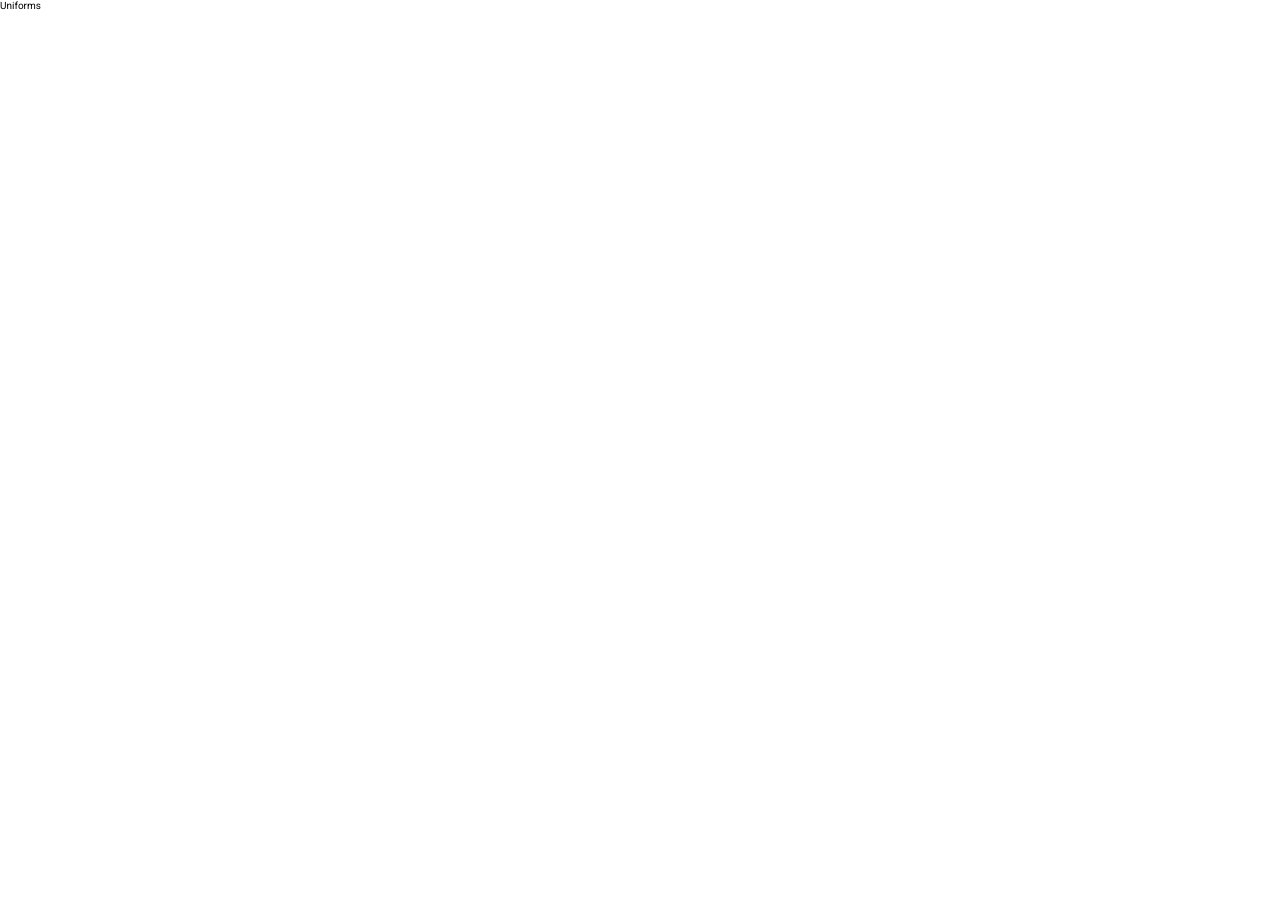
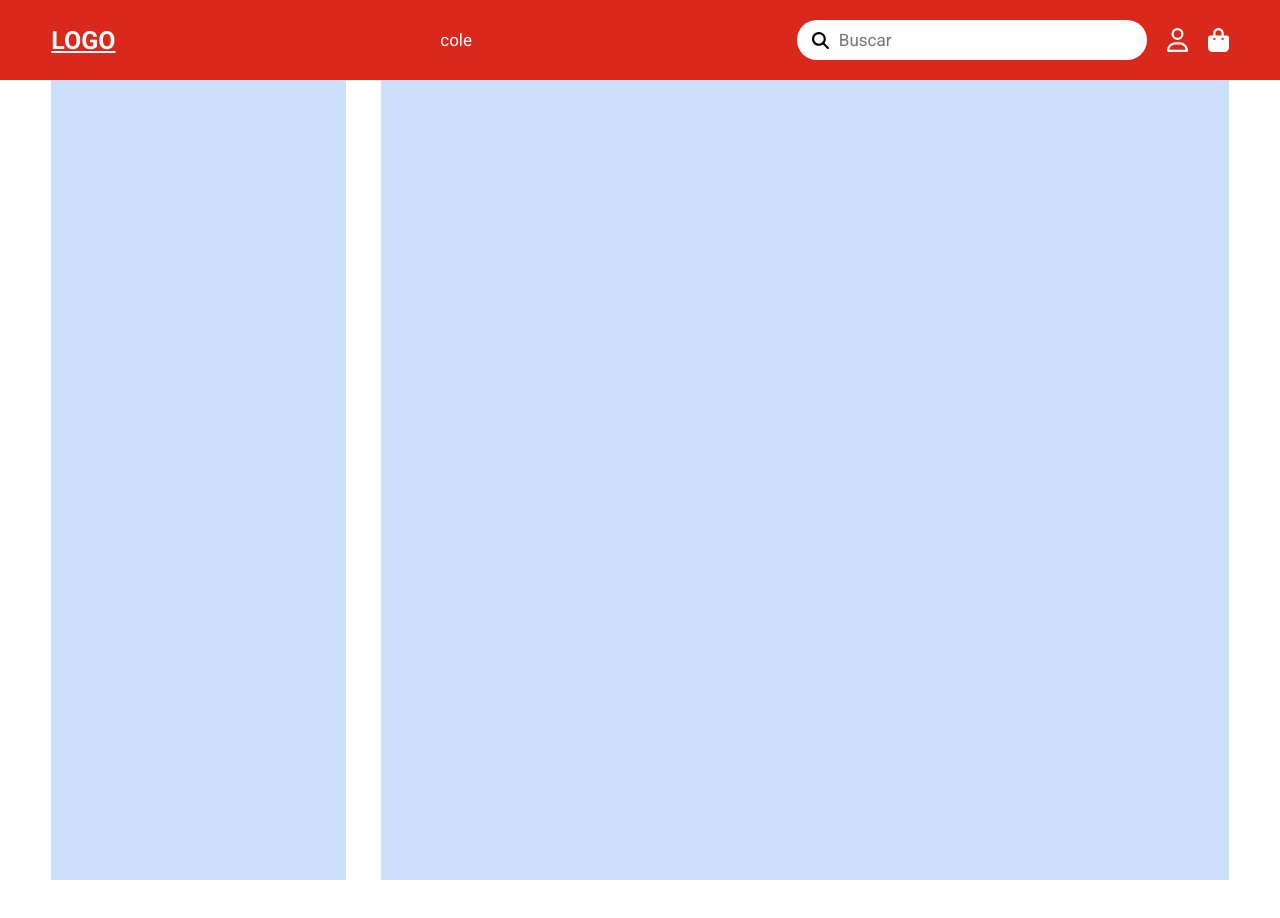
Before and after one commit to migueljarecca/escolar-plus, a React (Vite) app in the folder client/: page /uniforms/1 in a window 1280 px wide. Shown: the top 918 px of the page. Before the commit the page ends 800 px from the top, so only its background shows below. Built offline with nearby package versions, Linux system fonts and the light colour scheme.

Commit message:
se parte los espacios del uniformPage

```diff
--- a/client/src/App.css
+++ b/client/src/App.css
@@ -82,7 +82,7 @@ html {
   padding-left: 2rem;
 }
 
-/* ===================== HOME ==================== */
+/* ======================= HOME PAGE ========================= */
 
 .container-home {
   display: flex;
@@ -99,7 +99,7 @@ html {
   background: #a3a3a3;
 }
 
-/* ------------------ cartas del colegio -------------*/
+/* --------------- cartas del colegio -------------*/
 
 .container-cole {
   padding: 5rem 4%;
@@ -176,7 +176,7 @@ html {
   margin: auto;
 }
 
-/* -------------------REGISTER SCHOOL PAGE --------------------*/
+/* ======================= REGISTER SCHOOL PAGE ================== */
 
 .container-form-school {
   display: flex;
@@ -199,3 +199,26 @@ html {
   padding: 1rem;
   border: none;
 }
+
+/* ======================== UNIFORMS PAGE ======================== */
+
+.container-uniform {
+  display: flex;
+  justify-content: space-between;
+  padding: 8rem 4%;
+}
+
+.container-uniform .left-sidebar {
+  background: #cbdffa;
+  flex-basis: 25%;
+  position: sticky;
+  top: 0;
+  align-self: flex-start;
+  height: 100vh;
+}
+
+.container-uniform .main-content {
+  background: #cbdffa;
+  flex-basis: 72%;
+  height: 100vh;
+}
--- a/client/src/pages/UniformsPage.jsx
+++ b/client/src/pages/UniformsPage.jsx
@@ -1,3 +1,5 @@
+import { Header } from '../components/Header';
+
 
 export const UniformsPage = () => {
 
@@ -6,7 +8,15 @@ export const UniformsPage = () => {
 
     return (
         <>
-        <div className="div">Uniforms</div>
+            <Header />
+
+
+
+            <div className="container-uniform">
+                <div className="left-sidebar"></div>
+                <div className="main-content"></div>
+
+            </div>
         </>
     )
 }
```
